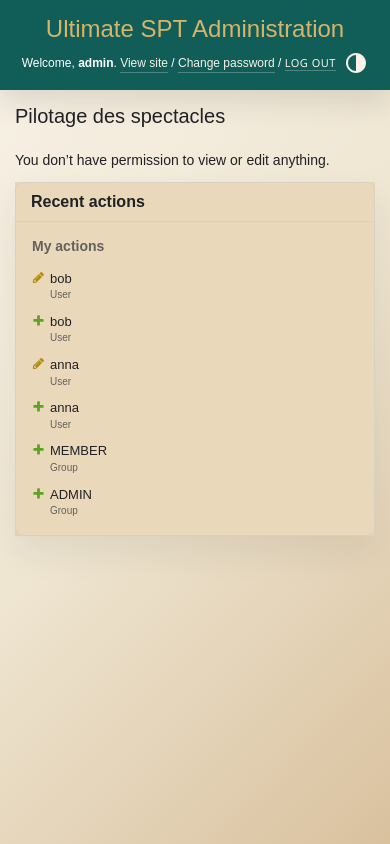
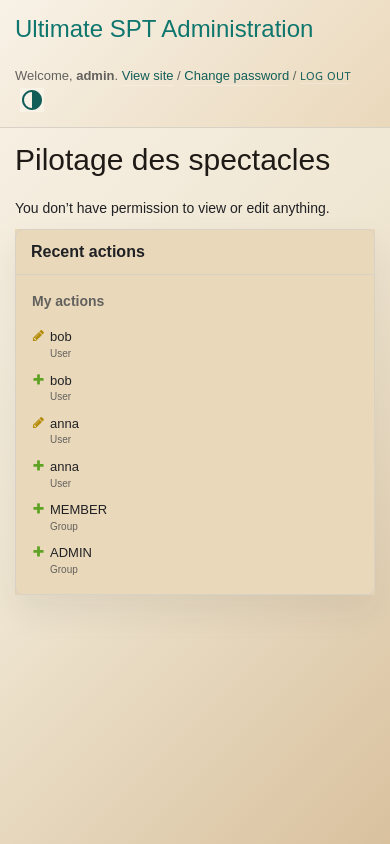
Before and after one commit to Dimson4448/reservationsDjango, a Django app: page /admin/ in a window 390 px wide. Run offline with Django 5.2, Linux system fonts and the light colour scheme; a user stored in the database is signed in; data comes from the database, SQL or seed files in the repository.

Commit message:
Align admin theme with site styling

```diff
--- a/catalogue/static/catalogue/css/admin.css
+++ b/catalogue/static/catalogue/css/admin.css
@@ -1,19 +1,30 @@
 :root {
-    --primary: #115e59;
+    color-scheme: light;
+    --belgian-bg: #efe6d2;
+    --belgian-surface: #f8f2e7;
+    --belgian-surface-strong: #ead8bb;
+    --belgian-ink: #1f1a16;
+    --surface: #ffffff;
+    --surface-muted: #ece8df;
+    --text: #202124;
+    --muted: #62615d;
+    --line: #d8d2c6;
+    --admin-shadow: 0 16px 35px rgba(32, 33, 36, 0.08);
+    --primary: #0f766e;
     --secondary: #0f766e;
-    --accent: #d7b46a;
+    --accent: #0f766e;
     --primary-fg: #ffffff;
-    --body-bg: #efe6d2;
+    --body-bg: #f8f2e7;
     --body-fg: #202124;
     --body-quiet-color: #62615d;
     --body-loud-color: #1f1a16;
-    --header-color: #ffffff;
-    --header-branding-color: #ffffff;
-    --header-bg: #115e59;
-    --header-link-color: #f8f2e7;
-    --breadcrumbs-bg: #0f766e;
-    --breadcrumbs-fg: #f8f2e7;
-    --breadcrumbs-link-fg: #ffffff;
+    --header-color: #1f1a16;
+    --header-branding-color: #1f1a16;
+    --header-bg: #f8f2e7;
+    --header-link-color: #115e59;
+    --breadcrumbs-bg: #ead8bb;
+    --breadcrumbs-fg: #1f1a16;
+    --breadcrumbs-link-fg: #115e59;
     --link-fg: #115e59;
     --link-hover-color: #0f766e;
     --link-selected-fg: #0f766e;
@@ -40,38 +51,73 @@
     --object-tools-hover-bg: #115e59;
 }
 
+* {
+    box-sizing: border-box;
+}
+
 body {
     background: linear-gradient(135deg, #f8f2e7 0%, #efe6d2 48%, #d9c19e 100%);
+    color: var(--text);
     font-family: Arial, Helvetica, sans-serif;
+    line-height: 1.5;
 }
 
 #header {
-    min-height: 58px;
-    padding: 12px 32px;
-    box-shadow: 0 12px 28px rgba(31, 26, 22, 0.12);
+    min-height: 72px;
+    align-items: center;
+    padding: 18px 32px;
+    background: linear-gradient(135deg, var(--belgian-surface) 0%, var(--belgian-surface-strong) 100%);
+    border-bottom: 1px solid var(--line);
+    box-shadow: none;
 }
 
 #branding h1,
 #branding h1 a:link,
 #branding h1 a:visited {
-    color: #ffffff;
+    color: var(--belgian-ink);
     font-size: 22px;
     font-weight: 700;
+    line-height: 1.2;
 }
 
 #user-tools {
-    font-size: 12px;
+    color: var(--muted);
+    font-size: 13px;
     letter-spacing: 0;
     text-transform: none;
 }
 
+#user-tools a,
+#user-tools a:link,
+#user-tools a:visited,
+a:link,
+a:visited {
+    color: var(--link-fg);
+}
+
+#user-tools a:hover,
+a:hover {
+    color: var(--link-hover-color);
+}
+
 div.breadcrumbs {
     padding: 12px 32px;
-    border: 0;
+    background: linear-gradient(135deg, var(--belgian-surface) 0%, var(--belgian-surface-strong) 100%);
+    border-bottom: 1px solid var(--line);
+    color: var(--belgian-ink);
 }
 
 #content {
+    width: min(1120px, calc(100% - 32px));
+    margin: 0 auto;
     padding: 28px 32px;
+}
+
+#content h1 {
+    margin: 0 0 20px;
+    color: var(--belgian-ink);
+    font-size: 40px;
+    line-height: 1.1;
 }
 
 #content-main,
@@ -84,16 +130,17 @@ div.form-row,
 
 .module,
 .inline-group {
-    border: 1px solid #d8d2c6;
-    box-shadow: 0 16px 35px rgba(32, 33, 36, 0.08);
+    background: var(--surface);
+    border: 1px solid var(--line);
+    box-shadow: var(--admin-shadow);
 }
 
 .module h2,
 .module caption,
 .inline-group h2 {
     padding: 12px 16px;
-    background: linear-gradient(135deg, #115e59 0%, #0f766e 100%);
-    color: #ffffff;
+    background: linear-gradient(135deg, var(--belgian-surface) 0%, var(--belgian-surface-strong) 100%);
+    color: var(--belgian-ink);
     font-weight: 700;
 }
 
@@ -103,12 +150,17 @@ table {
 }
 
 thead th {
-    background: #f8f2e7;
-    color: #1f1a16;
+    background: var(--belgian-surface);
+    color: var(--belgian-ink);
 }
 
 tr:nth-child(even) {
     background: #fbf7ef;
+}
+
+td,
+th {
+    border-bottom: 1px solid var(--line);
 }
 
 .button,
@@ -116,33 +168,93 @@ input[type=submit],
 input[type=button],
 .submit-row input,
 a.button {
+    min-height: 40px;
+    padding: 9px 14px;
+    border: 1px solid var(--secondary);
     border-radius: 6px;
+    background: var(--secondary);
+    color: #ffffff;
     font-weight: 700;
+}
+
+.button:hover,
+input[type=submit]:hover,
+input[type=button]:hover,
+.submit-row input:hover,
+a.button:hover {
+    background: #115e59;
+    border-color: #115e59;
+    color: #ffffff;
 }
 
 .object-tools a,
 .object-tools a:link,
 .object-tools a:visited {
+    min-height: 40px;
+    padding: 9px 14px;
     border-radius: 6px;
+    background: var(--secondary);
+    color: #ffffff;
     font-weight: 700;
 }
 
 #changelist-filter {
-    border-left: 1px solid #d8d2c6;
-    background: #f8f2e7;
+    border-left: 1px solid var(--line);
+    background: var(--belgian-surface);
 }
 
 #changelist-filter h2 {
-    background: #115e59;
-    color: #ffffff;
+    background: linear-gradient(135deg, var(--belgian-surface) 0%, var(--belgian-surface-strong) 100%);
+    color: var(--belgian-ink);
 }
 
 #changelist .actions {
     padding: 12px;
-    background: #f8f2e7;
+    background: var(--belgian-surface);
     border-radius: 8px 8px 0 0;
 }
 
 .messagelist li {
     border-radius: 6px;
 }
+
+input,
+select,
+textarea,
+.vTextField {
+    min-height: 40px;
+    border: 1px solid var(--line);
+    border-radius: 6px;
+    font: inherit;
+}
+
+.submit-row {
+    background: var(--belgian-surface);
+    border: 1px solid var(--line);
+}
+
+.delete-confirmation form .cancel-link,
+.submit-row a.deletelink {
+    border-radius: 6px;
+}
+
+@media (max-width: 780px) {
+    #header {
+        display: grid;
+        gap: 12px;
+        padding: 16px;
+    }
+
+    div.breadcrumbs {
+        padding: 12px 16px;
+    }
+
+    #content {
+        width: min(100% - 20px, 1120px);
+        padding: 24px 0 42px;
+    }
+
+    #content h1 {
+        font-size: 30px;
+    }
+}
```
